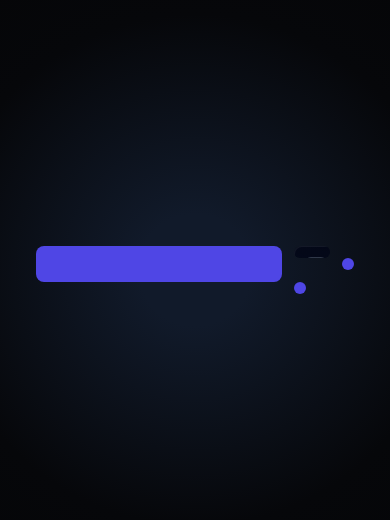
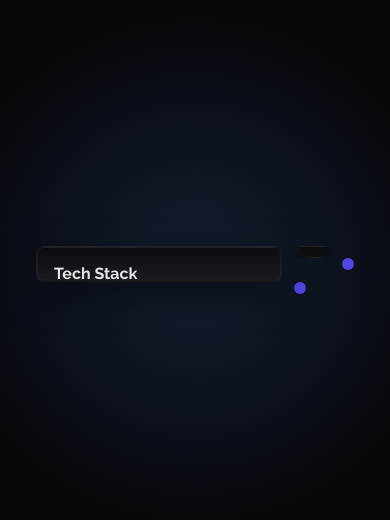
Before and after one commit to aneeshpatne/Personal-Portfolio, a Next.js app: page /profile in a window 390 px wide. Shown: the part 152-672 px from the top of the page. Built offline with nearby package versions, Linux system fonts and the light colour scheme.

Commit message:
Add TechStack component with styling
- Created TechStack component to display a list of technologies used in the project.
- Added corresponding CSS module for styling the TechStack component.
- Implemented a responsive layout with a visually appealing design using flexbox and gradients.

```diff
--- /dev/null
+++ b/src/components/TechStack.jsx
@@ -0,0 +1,16 @@
+import styles from "./style/techStack.module.css";
+export default function TechStack() {
+  const tech = ["React", "Next.js", "Tailwind", "Node", "MongoDB"];
+  return (
+    <aside className={styles.stack}>
+      <h3 className={styles.title}>Tech Stack</h3>
+      <ul className={styles.list}>
+        {tech.map((t) => (
+          <li key={t} className={styles.item}>
+            {t}
+          </li>
+        ))}
+      </ul>
+    </aside>
+  );
+}
--- a/src/components/cardItem.jsx
+++ b/src/components/cardItem.jsx
@@ -4,7 +4,6 @@ import styles from "./style/cardItem.module.css";
 export default function CardItem() {
   return (
     <article className={styles.card}>
-      {/* Top-right small brand logo */}
       <div className={styles.brandLogo}>
         <Image
           src="/assets/img/logo.png"
@@ -15,17 +14,16 @@ export default function CardItem() {
       </div>
       <div className={styles.section}>
         <header className={styles.header}>
-          {/* Left avatar (profile picture) */}
           <div className={styles.avatar}>
             <Image
-              src="/assets/img/pic.jpg"
+              src="/assets/img/aneesh100.png"
               alt="Aneesh portrait"
               width={48}
               height={48}
             />
           </div>
           <div className={styles.titleBlock}>
-            <h2 className={styles.name}>aneesh patne</h2>
+            <h2 className={styles.name}>Aneesh Patne</h2>
             <p className={styles.username}>@aneeshpatne</p>
           </div>
         </header>
--- a/src/components/profileContainer.jsx
+++ b/src/components/profileContainer.jsx
@@ -1,10 +1,13 @@
 import styles from "./style/profileContainer.module.css";
 import CardItem from "./cardItem";
+import TechStack from "./TechStack";
 export default function Container() {
   return (
     <div className={styles.mainContainer}>
       <div className={styles.Container}>
-        <div className={styles.techStackItem}></div>
+        <div className={styles.techStackItem}>
+          <TechStack />
+        </div>
         <div className={styles.linkItem}></div>
         <div className={styles.mainPageItem}></div>
         <div className={styles.cardItem}>
--- a/src/components/style/cardItem.module.css
+++ b/src/components/style/cardItem.module.css
@@ -1,4 +1,5 @@
-/* Root card fills the grid cell entirely */
+/* cardItem.module.css — authoritative clean dark-gray glass styles */
+
 .card {
   position: absolute;
   inset: 0;
@@ -12,15 +13,17 @@
   flex-direction: column;
   justify-content: space-between;
   gap: 16px;
-  /* Dark glass look */
+  /* neutral dark-gray glass */
   background: linear-gradient(
     180deg,
-    rgba(2, 6, 23, 0.85),
-    rgba(2, 6, 23, 0.7)
+    rgba(12, 14, 16, 0.92),
+    rgba(24, 26, 28, 0.82)
   );
-  border: 1px solid rgba(255, 255, 255, 0.06);
-  box-shadow: 0 10px 30px rgba(0, 0, 0, 0.35);
-  color: #e5e7eb;
+  border: 1px solid rgba(255, 255, 255, 0.04);
+  box-shadow: 0 14px 40px rgba(0, 0, 0, 0.55);
+  color: #e6e6e9;
+  backdrop-filter: blur(6px);
+  -webkit-backdrop-filter: blur(6px);
 }
 
 .section {
@@ -29,15 +32,15 @@
   gap: 14px;
 }
 
-/* Circular avatar (profile picture) */
 .avatar {
   width: 48px;
   height: 48px;
-  border-radius: 9999px;
+  border-radius: 10px;
   overflow: hidden;
-  border: 1px solid rgba(255, 255, 255, 0.12);
-  box-shadow: 0 6px 18px rgba(0, 0, 0, 0.25);
+  border: 1px solid rgba(255, 255, 255, 0.06);
+  box-shadow: 0 6px 22px rgba(0, 0, 0, 0.6);
 }
+
 .avatar img {
   width: 100%;
   height: 100%;
@@ -45,7 +48,6 @@
   display: block;
 }
 
-/* Small brand logo at the top-right */
 .brandLogo {
   position: absolute;
   top: 10px;
@@ -55,10 +57,10 @@
   border-radius: 6px;
   display: grid;
   place-items: center;
-  background: rgba(148, 163, 184, 0.08);
-  border: 1px solid rgba(148, 163, 184, 0.25);
-  backdrop-filter: blur(4px);
-  -webkit-backdrop-filter: blur(4px);
+  backdrop-filter: blur(6px);
+  -webkit-backdrop-filter: blur(6px);
+  background: rgba(255, 255, 255, 0.02);
+  border: 1px solid rgba(255, 255, 255, 0.04);
   pointer-events: none;
 }
 
@@ -88,17 +90,6 @@
   color: #ffffff;
 }
 
-.handle {
-  margin: 2px 0 0;
-  font-size: 0.95rem;
-  color: #cbd5e1;
-}
-
-.em {
-  font-weight: 800;
-  color: #ffffff;
-}
-
 .about {
   margin: 4px 0 0;
   font-size: 0.98rem;
@@ -121,11 +112,6 @@
   color: #a3a3a3;
 }
 
-.quote {
-  font-style: italic;
-  color: #9ca3af;
-}
-
 .availability {
   display: inline-flex;
   align-items: center;
--- a/src/components/style/profileContainer.module.css
+++ b/src/components/style/profileContainer.module.css
@@ -38,12 +38,20 @@
 .techStackItem {
   grid-column: 1 / 3;
   grid-row: 1 / 5;
-  background: #4f46e5;
-  color: white;
-  display: flex;
-  align-items: center;
-  justify-content: center;
+  /* match CardItem's neutral dark glass look */
+  position: relative;
+  overflow: hidden;
   border-radius: 0.5rem;
+  color: #e6e6e9;
+  display: block;
+  /* neutral dark glass background */
+  background: linear-gradient(
+    180deg,
+    rgba(12, 14, 18, 0.86),
+    rgba(26, 28, 32, 0.78)
+  );
+  border: 1px solid rgba(255, 255, 255, 0.04);
+  box-shadow: 0 12px 36px rgba(0, 0, 0, 0.5);
 }
 .linkItem {
   grid-column: 7 / 9;
--- /dev/null
+++ b/src/components/style/techStack.module.css
@@ -0,0 +1,41 @@
+.stack {
+  position: absolute;
+  inset: 0;
+  padding: 16px;
+  box-sizing: border-box;
+  border-radius: inherit;
+  background: linear-gradient(
+    180deg,
+    rgba(12, 14, 18, 0.86),
+    rgba(26, 28, 32, 0.78)
+  );
+  border: 1px solid rgba(255, 255, 255, 0.04);
+  box-shadow: 0 10px 30px rgba(0, 0, 0, 0.42);
+  color: #e6e6e9;
+  display: flex;
+  flex-direction: column;
+  gap: 12px;
+}
+
+.title {
+  margin: 0;
+  font-size: 1rem;
+  font-weight: 700;
+}
+
+.list {
+  display: flex;
+  gap: 8px;
+  flex-wrap: wrap;
+  margin: 0;
+  padding: 0;
+  list-style: none;
+}
+
+.item {
+  background: rgba(255, 255, 255, 0.02);
+  padding: 6px 10px;
+  border-radius: 9999px;
+  font-size: 0.85rem;
+  border: 1px solid rgba(255, 255, 255, 0.03);
+}
```
Also changed, not shown: public/assets/img/aneesh100.png (added).
